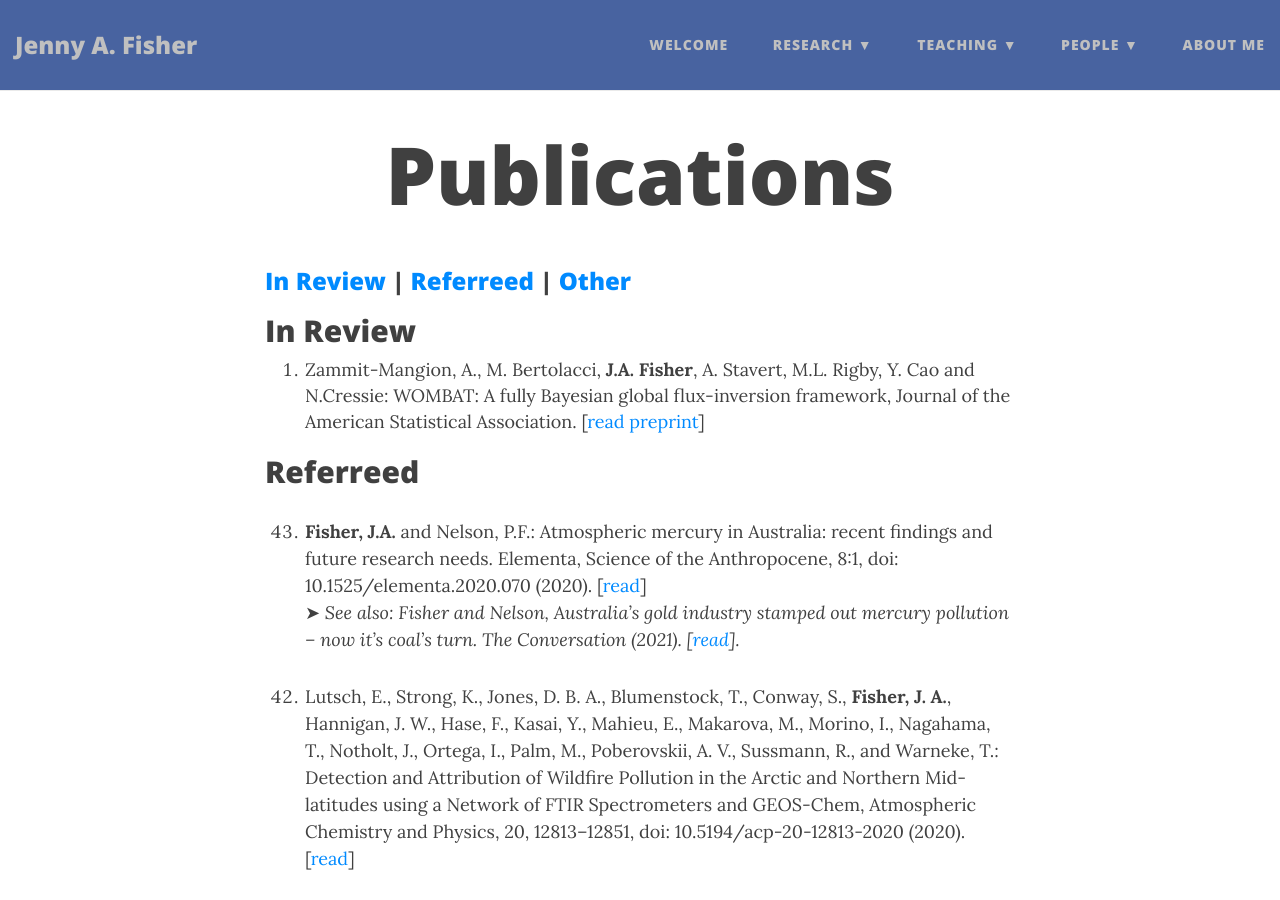
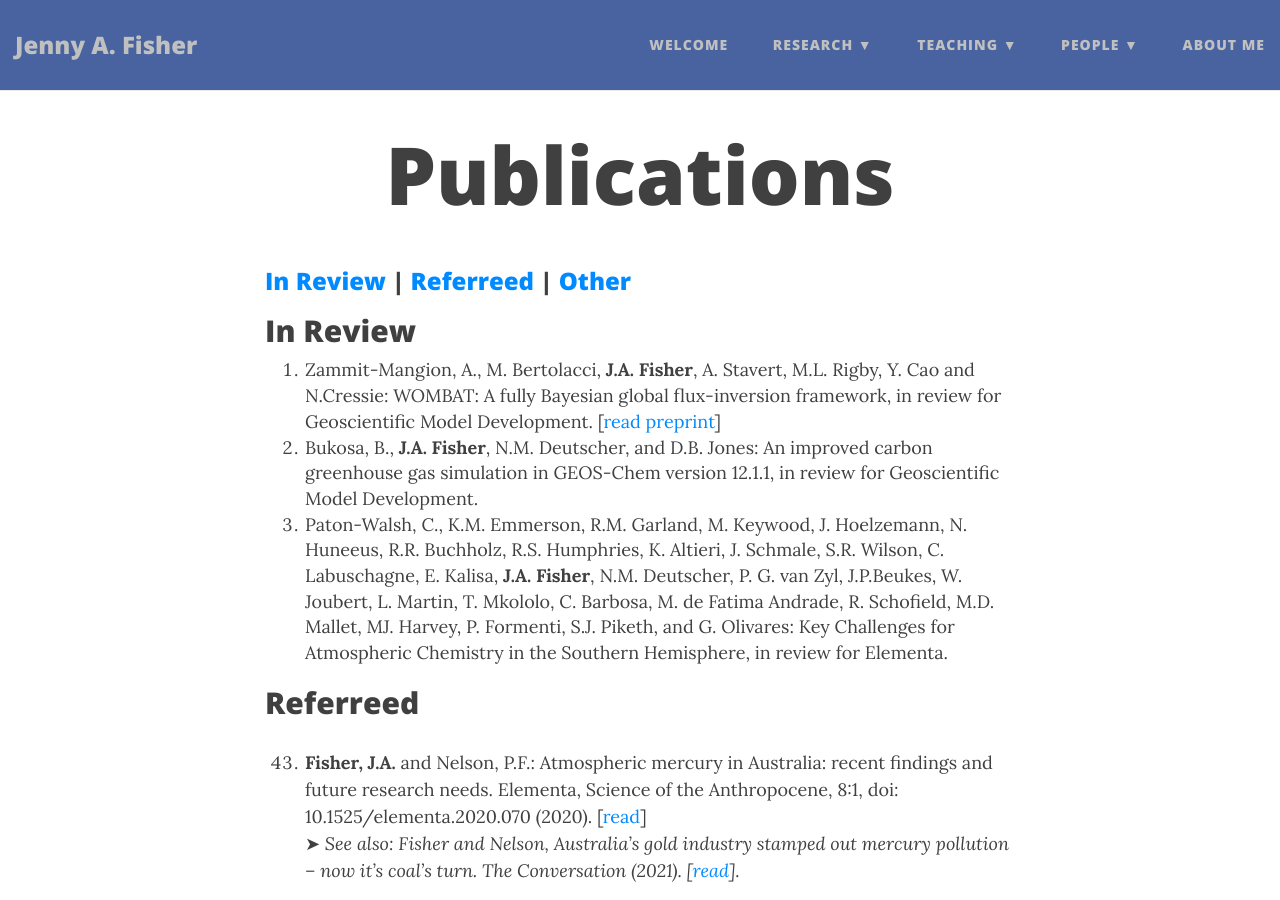
Before and after one commit to jennyfisher/jennyfisher.github.io, a Jekyll site: the page built from publications.md, in a window 1280 px wide and 900 px high. Built offline with Jekyll 4.4.1, drawn with Linux system fonts in a browser that asks for light colours; nearby versions of some CDN libraries.

Commit message:
Update publications.md

```diff
--- a/publications.md
+++ b/publications.md
@@ -7,7 +7,9 @@
 
 ## In Review
 
-1.	Zammit-Mangion, A., M. Bertolacci, **J.A. Fisher**, A. Stavert, M.L. Rigby, Y. Cao and N.Cressie: WOMBAT: A fully Bayesian global flux-inversion framework, Journal of the American Statistical Association. [[read preprint](https://arxiv.org/pdf/2102.04004.pdf)]
+1.	Zammit-Mangion, A., M. Bertolacci, **J.A. Fisher**, A. Stavert, M.L. Rigby, Y. Cao and N.Cressie: WOMBAT: A fully Bayesian global flux-inversion framework, in review for Geoscientific Model Development. [[read preprint](https://arxiv.org/pdf/2102.04004.pdf)]
+2.	Bukosa, B., **J.A. Fisher**, N.M. Deutscher, and D.B. Jones: An improved carbon greenhouse gas simulation in GEOS-Chem version 12.1.1, in review for Geoscientific Model Development.
+3.	Paton-Walsh, C., K.M. Emmerson, R.M. Garland, M. Keywood, J. Hoelzemann, N. Huneeus, R.R. Buchholz, R.S. Humphries, K. Altieri, J. Schmale, S.R. Wilson, C. Labuschagne, E. Kalisa, **J.A. Fisher**, N.M. Deutscher, P. G. van Zyl, J.P.Beukes, W. Joubert, L. Martin, T. Mkololo, C. Barbosa, M. de Fatima Andrade, R. Schofield, M.D. Mallet, MJ. Harvey, P. Formenti, S.J. Piketh, and G. Olivares: Key Challenges for Atmospheric Chemistry in the Southern Hemisphere, in review for Elementa.
 
 ## Referreed
 
```
